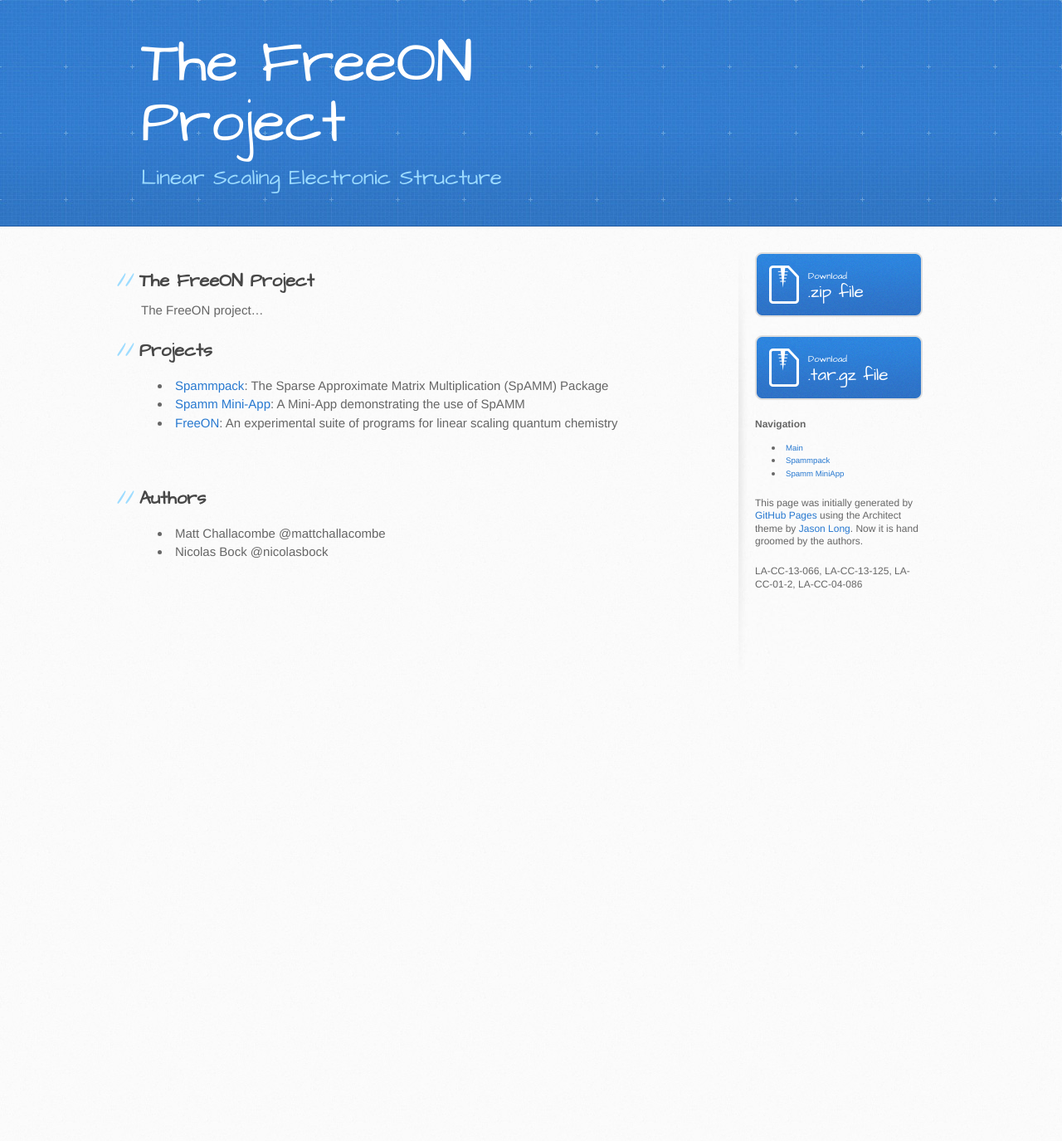
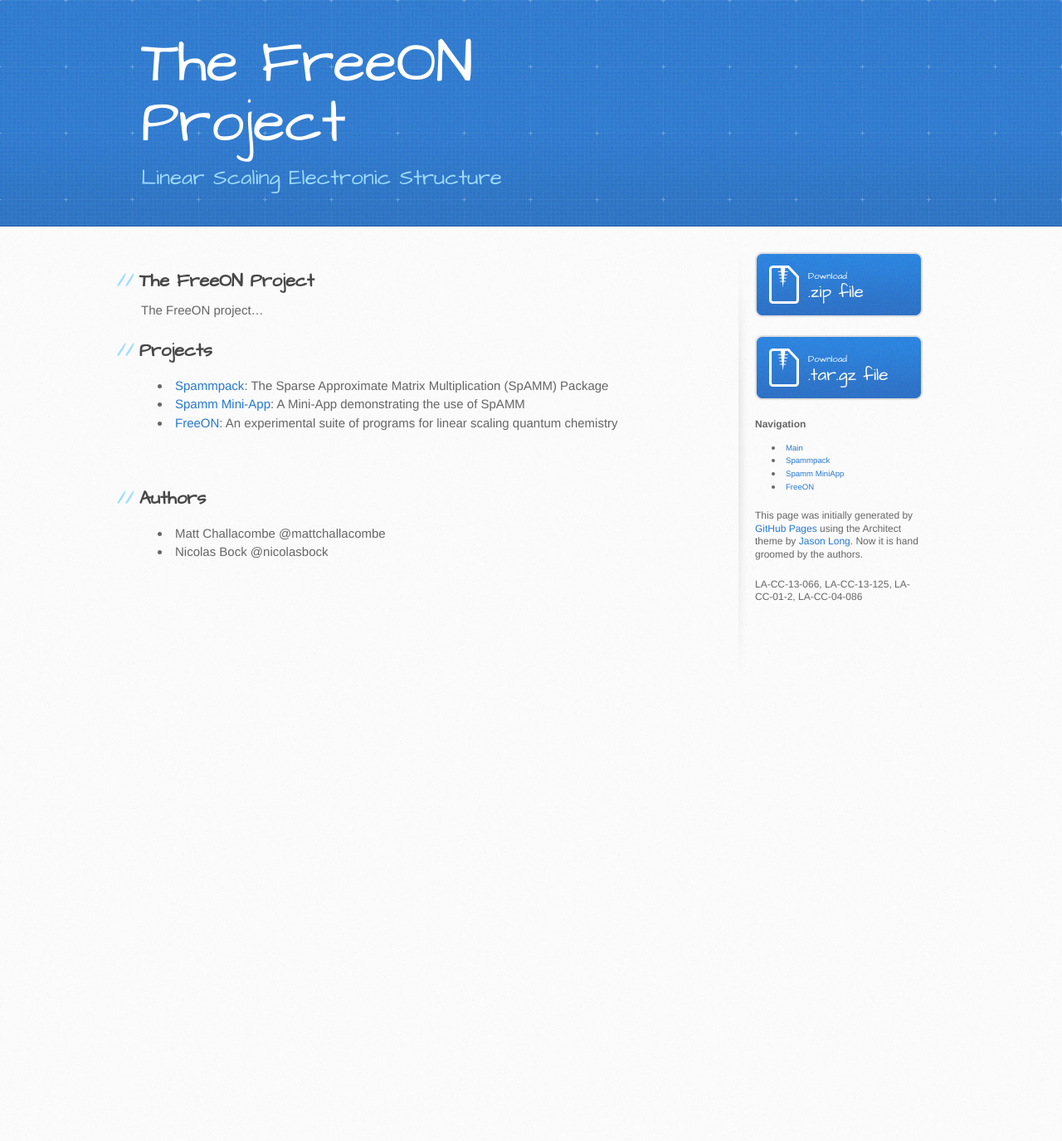
Before and after one commit to FreeON/freeon.github.io, a Jekyll site: the page built from index.md, in a window 1280 px wide. Shown: the whole page at 83% size. Built offline with Jekyll 4.4.1, drawn with Linux system fonts in a browser that asks for light colours.

Commit message:
more links

```diff
--- a/_config.yml
+++ b/_config.yml
@@ -8,5 +8,6 @@ pages_list:
   Main: "/"
   Spammpack: "/spammpack"
   "Spamm MiniApp": "/spamm-miniapp"
+  FreeON: "/freeon"
 
 baseurl: "/"
```
